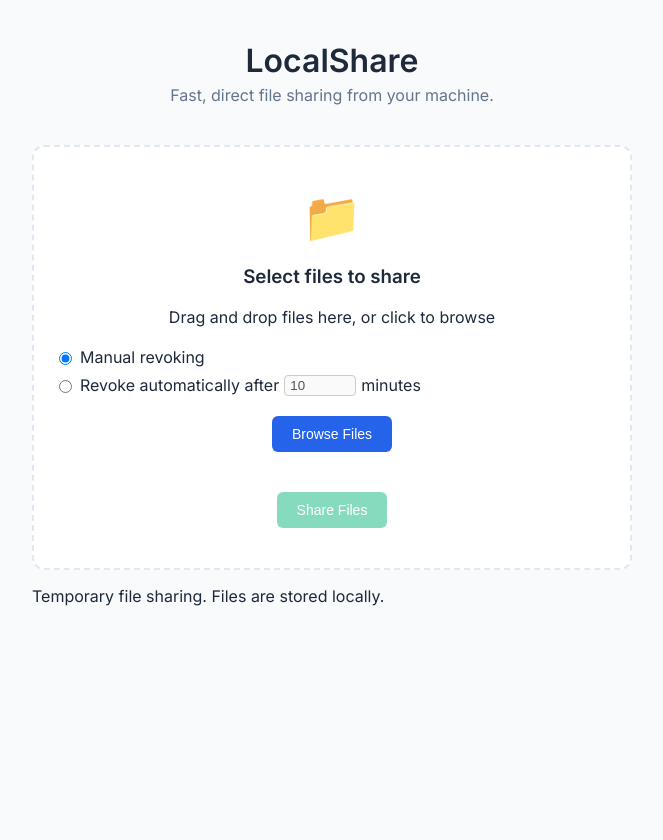
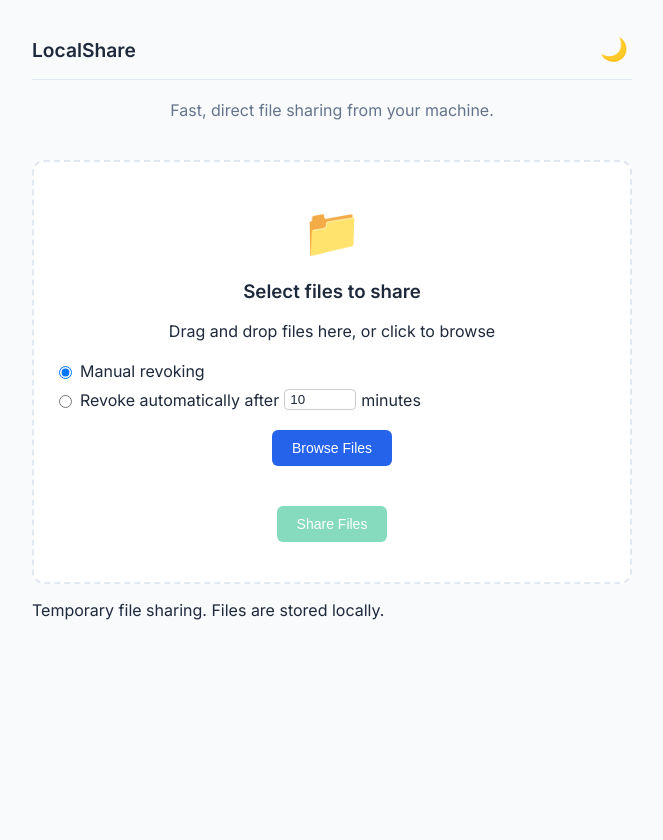
Before and after one commit to dkumarvaishnav/localshare, a FastAPI app: page / in a window 1280 px wide. Shown: the whole page, without its empty margins (308-971 px from the left). Run offline with FastAPI, Linux system fonts and the light colour scheme.

Commit message:
Dark mode added; UI changes.

```diff
--- a/app/static/style.css
+++ b/app/static/style.css
@@ -7,6 +7,20 @@
     --text-main: #1e293b;
     --text-muted: #64748b;
     --border: #e2e8f0;
+    --input-bg: #ffffff;
+    --input-text: #1e293b;
+    --dragover-bg: #eff6ff;
+}
+
+body.dark {
+    --bg-color: #0f172a;
+    --card-bg: #1e293b;
+    --text-main: #f1f5f9;
+    --text-muted: #94a3b8;
+    --border: #334155;
+    --input-bg: #0f172a;
+    --input-text: #f1f5f9;
+    --dragover-bg: #334155;
 }
 
 body {
@@ -28,6 +42,7 @@ body {
 header {
     text-align: center;
     margin-bottom: 40px;
+    margin-top: 10px;
 }
 
 h1 {
@@ -35,9 +50,44 @@ h1 {
     font-weight: 600;
 }
 
+.top-bar {
+    display: flex;
+    justify-content: space-between;
+    align-items: center;
+    padding: 12px 0;
+    margin-bottom: 20px;
+    border-bottom: 1px solid var(--border);
+}
+
+.app-title {
+    font-size: 1.2rem;
+    font-weight: 600;
+}
+
+#darkModeToggle {
+    border: none;
+    background: transparent;
+    font-size: 1.4rem;
+    cursor: pointer;
+    padding: 4px;
+    border-radius: 4px;
+    color: var(--text-main);
+    transition: background-color 0.2s;
+}
+
+#darkModeToggle:hover {
+    background-color: var(--border);
+}
+
 .subtitle {
     color: var(--text-muted);
     margin: 0;
+}
+
+/* Global Input Styles */
+input, select {
+    background-color: var(--input-bg);
+    color: var(--input-text);
 }
 
 .upload-area {
@@ -51,7 +101,7 @@ h1 {
 
 .upload-area.dragover {
     border-color: var(--primary);
-    background-color: #eff6ff;
+    background-color: var(--dragover-bg);
 }
 
 .icon {
@@ -135,6 +185,8 @@ h1 {
     border: 1px solid var(--border);
     border-radius: 6px;
     font-family: monospace;
+    background-color: var(--input-bg);
+    color: var(--input-text);
 }
 
 /* Receiver UI */
--- a/app/templates/base.html
+++ b/app/templates/base.html
@@ -11,8 +11,11 @@
 </head>
 <body>
     <div class="container">
+        <div class="top-bar">
+            <div class="app-title"><a href="/" style="text-decoration: none; color: inherit;">LocalShare</a></div>
+            <button id="darkModeToggle" type="button">🌙</button>
+        </div>
         <header>
-            <h1><a href="/" style="text-decoration: none; color: inherit;">LocalShare</a></h1>
             <p class="subtitle">Fast, direct file sharing from your machine.</p>
         </header>
         <main>
@@ -22,5 +25,23 @@
             <p>Temporary file sharing. Files are stored locally.</p>
         </footer>
     </div>
+    <script>
+        const toggleBtn = document.getElementById('darkModeToggle');
+        const body = document.body;
+
+        // Load preference
+        if (localStorage.getItem('darkMode') === 'true') {
+            body.classList.add('dark');
+            toggleBtn.textContent = '☀️';
+        }
+
+        toggleBtn.addEventListener('click', (e) => {
+            e.preventDefault();
+            body.classList.toggle('dark');
+            const isDark = body.classList.contains('dark');
+            localStorage.setItem('darkMode', isDark);
+            toggleBtn.textContent = isDark ? '☀️' : '🌙';
+        });
+    </script>
 </body>
 </html>
```
